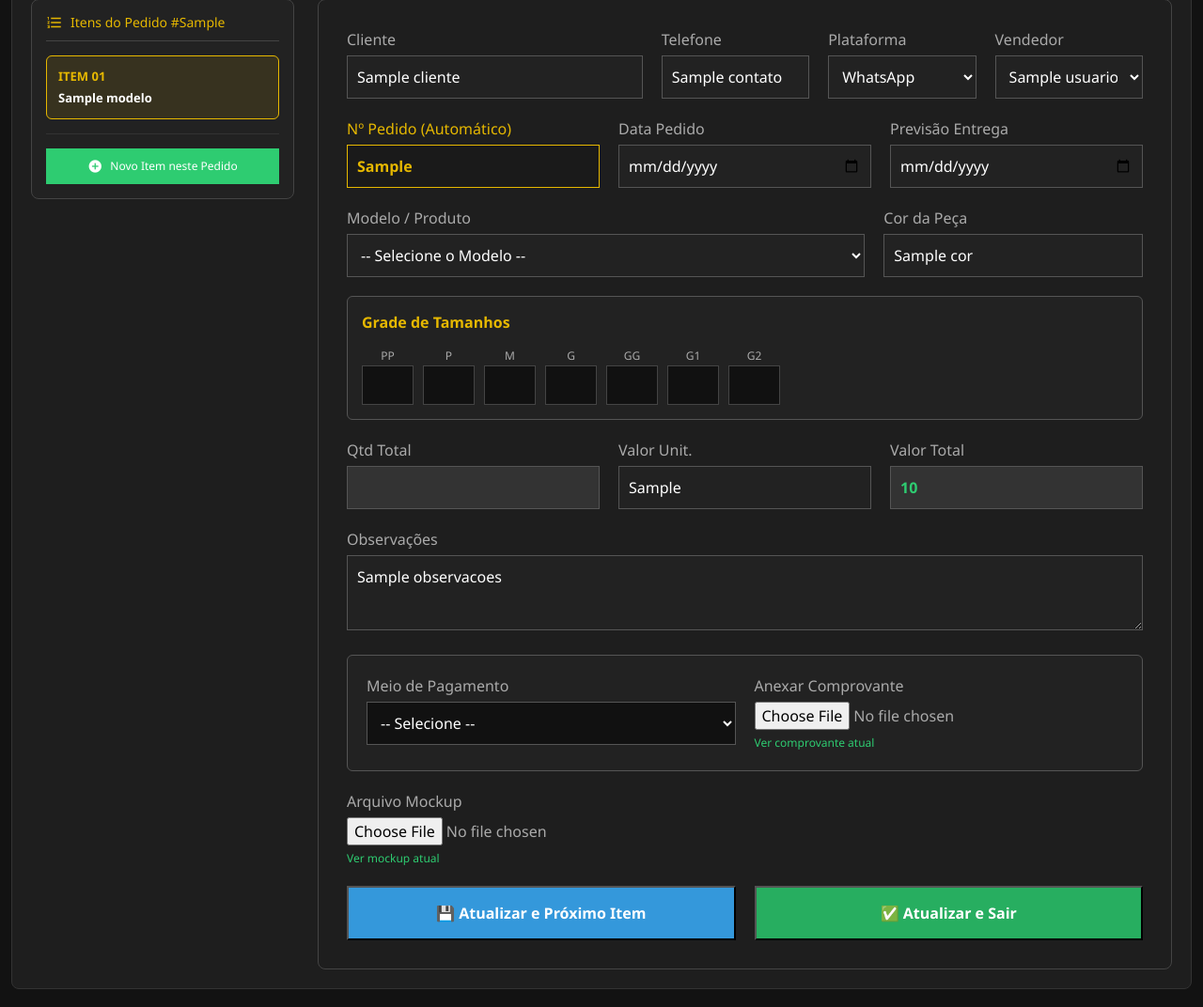
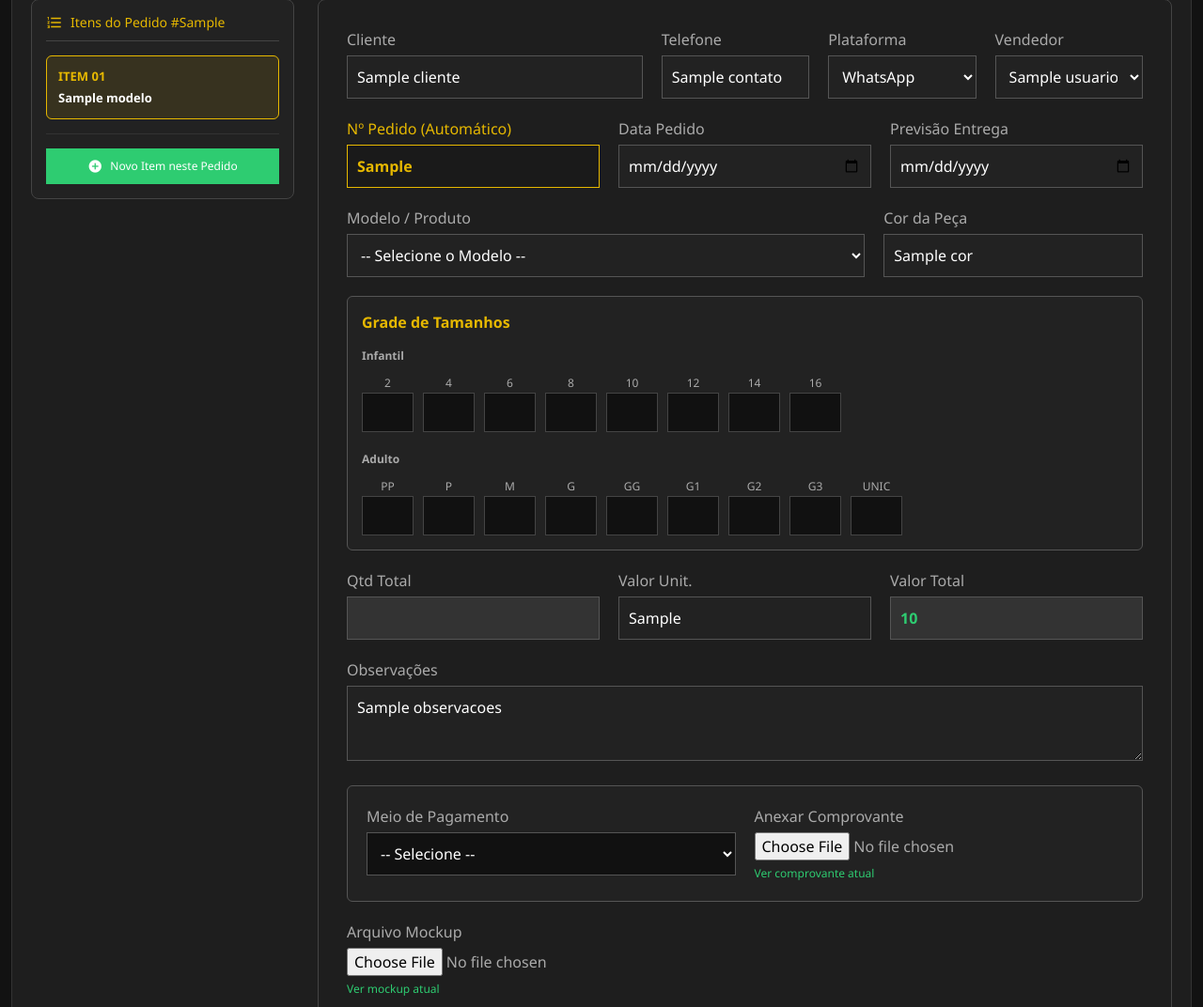
Before and after one commit to Vbaggio08/erp.baggiodev, a PHP site: template src/views/producao/novo_gabarito.php in a window 1280 px wide. Shown: the part 198-1270 px from the top of the page at 94% size. Run offline with PHP 8.4, Linux system fonts and the light colour scheme; the template is opened without the code that fills it: most values are stand-ins (such as "Sample title", 1, 10 or a date in 2020).

Commit message:
Implement option 2: filter unique models and sizes based on selected model in novo_gabarito

```diff
--- a/src/views/producao/novo_gabarito.php
+++ b/src/views/producao/novo_gabarito.php
@@ -115,10 +115,10 @@
                 <div style="display:grid; grid-template-columns: 2fr 1fr; gap:20px; margin-bottom:20px;">
                     <div>
                         <label style="display:block; color:#aaa; margin-bottom:5px;">Modelo / Produto</label>
-                        <select name="modelo" required style="width:100%; padding:10px; background:#222; border:1px solid #555; color:#fff;">
+                        <select name="modelo" id="modelo" required style="width:100%; padding:10px; background:#222; border:1px solid #555; color:#fff;">
                             <option value="">-- Selecione o Modelo --</option>
-                            <?php foreach($produtos as $prod): ?>
-                                <option value="<?= htmlspecialchars($prod['nome']) ?>" <?= (isset($ficha['modelo']) && $ficha['modelo'] == $prod['nome']) ? 'selected' : '' ?>><?= htmlspecialchars($prod['nome']) ?></option>
+                            <?php foreach($modelos_unicos as $modelo): ?>
+                                <option value="<?= htmlspecialchars($modelo) ?>" <?= (isset($ficha['modelo']) && $ficha['modelo'] == $modelo) ? 'selected' : '' ?>><?= htmlspecialchars($modelo) ?></option>
                             <?php endforeach; ?>
                         </select>
                     </div>
@@ -132,17 +132,36 @@
                     <label style="color:#e6b800; font-weight:bold; display:block; margin-bottom:10px;">Grade de Tamanhos</label>
                     <?php
                         $gradeArr = isset($ficha['itens_json']) ? json_decode($ficha['itens_json'], true) : [];
-                        $tamanhos = ['PP', 'P', 'M', 'G', 'GG', 'G1', 'G2'];
+                        $tamanhos_infantil = ['2', '4', '6', '8', '10', '12', '14', '16'];
+                        $tamanhos_adulto = ['PP', 'P', 'M', 'G', 'GG', 'G1', 'G2', 'G3', 'UNIC'];
                     ?>
-                    <div style="display:flex; gap:10px; flex-wrap:wrap;">
-                        <?php foreach($tamanhos as $tam): ?>
-                            <div style="text-align:center;">
+
+                    <div id="grade-infantil" style="margin-bottom:15px;">
+                        <span style="color:#aaa; font-size:12px; font-weight:bold;">Infantil</span>
+                        <div style="display:flex; gap:10px; flex-wrap:wrap; margin-top:5px;">
+                            <?php foreach($tamanhos_infantil as $tam): ?>
+                                <div class="tamanho-input" data-tamanho="<?= $tam ?>" style="text-align:center;">
                                     <span style="font-size:12px; color:#aaa;"><?= $tam ?></span><br>
                                     <input type="number" name="grade[<?= $tam ?>]" value="<?= $gradeArr[$tam] ?? '' ?>"
                                            class="input-grade" min="0" oninput="somarTotal()"
                                            style="width:55px; padding:8px; text-align:center; background:#111; border:1px solid #444; color:#fff; font-weight:bold;">
                                 </div>
                             <?php endforeach; ?>
+                        </div>
+                    </div>
+
+                    <div id="grade-adulto">
+                        <span style="color:#aaa; font-size:12px; font-weight:bold;">Adulto</span>
+                        <div style="display:flex; gap:10px; flex-wrap:wrap; margin-top:5px;">
+                            <?php foreach($tamanhos_adulto as $tam): ?>
+                                <div class="tamanho-input" data-tamanho="<?= $tam ?>" style="text-align:center;">
+                                    <span style="font-size:12px; color:#aaa;"><?= $tam ?></span><br>
+                                    <input type="number" name="grade[<?= $tam ?>]" value="<?= $gradeArr[$tam] ?? '' ?>"
+                                           class="input-grade" min="0" oninput="somarTotal()"
+                                           style="width:55px; padding:8px; text-align:center; background:#111; border:1px solid #444; color:#fff; font-weight:bold;">
+                                </div>
+                            <?php endforeach; ?>
+                        </div>
                     </div>
                 </div>
 
@@ -211,6 +230,32 @@ function somarTotal() {
         document.getElementById('vlrTotal').value = final.replace('.', ',');
     }
 }
+
+window.tamanhosPorModelo = <?php echo json_encode($tamanhos_por_modelo); ?>;
+
+document.getElementById('modelo').addEventListener('change', function() {
+    const modelo = this.value;
+    const tamanhosDisponiveis = window.tamanhosPorModelo[modelo] || [];
+    const inputs = document.querySelectorAll('.tamanho-input');
+    inputs.forEach(div => {
+        const tam = div.getAttribute('data-tamanho');
+        if (tamanhosDisponiveis.includes(tam)) {
+            div.style.display = 'block';
+        } else {
+            div.style.display = 'none';
+            const input = div.querySelector('input');
+            if (input) input.value = '';
+        }
+    });
+    somarTotal();
+});
+
+document.addEventListener('DOMContentLoaded', function() {
+    const modeloSelect = document.getElementById('modelo');
+    if (modeloSelect.value) {
+        modeloSelect.dispatchEvent(new Event('change'));
+    }
+});
 </script>
 
 </body>
```
Also changed, not shown: src/controllers/GabaritoController.php (+23 -0 lines). Lines whose indentation alone changed are shown as unchanged.
